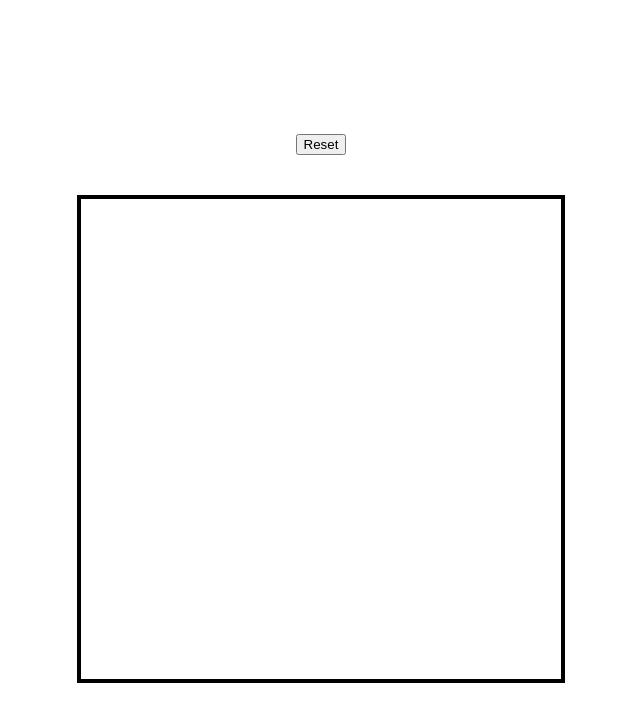
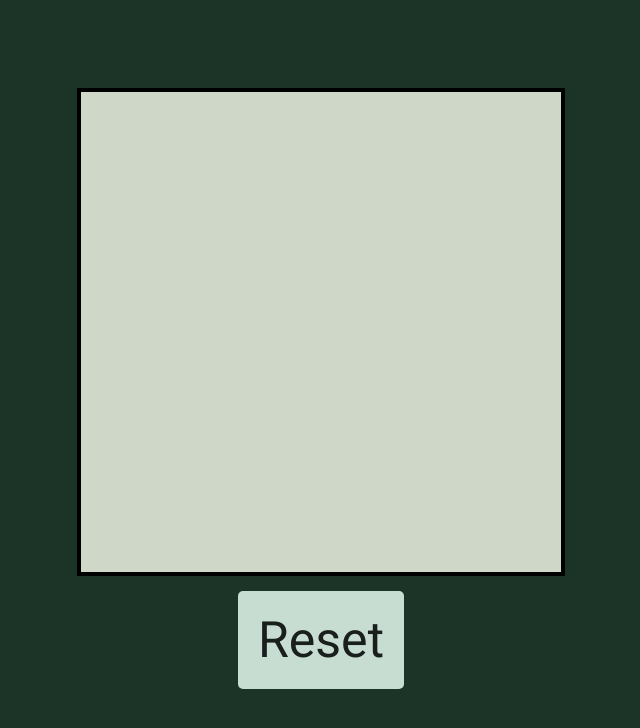
Before and after one commit to ScottGrieveWeb/etch-a-sketch, a plain HTML site: page index.html in a window 1280 px wide. Shown: the whole page, without its empty margins (319-959 px from the left). Drawn offline with Linux system fonts and the light colour scheme.

Commit message:
Added simple styling

```diff
--- a/index.html
+++ b/index.html
@@ -4,6 +4,9 @@
     <meta charset="UTF-8">
     <meta name="viewport" content="width=device-width, initial-scale=1.0">
     <link rel="stylesheet" href="style.css">
+    <link rel="preconnect" href="https://fonts.googleapis.com">
+    <link rel="preconnect" href="https://fonts.gstatic.com" crossorigin>
+    <link href="https://fonts.googleapis.com/css2?family=Roboto&display=swap" rel="stylesheet">
     <title>Etch-a-sketch</title>
 </head>
 <body>
--- a/style.css
+++ b/style.css
@@ -11,14 +11,17 @@
     flex-direction: column;
     flex-wrap: wrap;
     border: 4px solid black;
+    background-color: #cfd8c8;
 }
 
 body {
     height: 100vh;
     display: flex;
-    flex-direction: column;
+    flex-direction: column-reverse;
     justify-content: center;
     align-items: center;
+    background-color: #1c3327;
+    font-family: 'Roboto', sans-serif;
 }
 
 .hover {
@@ -28,3 +31,22 @@ body {
 #reset {
     margin-bottom: 40px;
 }
+
+button {
+    padding: 0;
+    border: none;
+    outline: none;
+    font: inherit;
+    color: inherit;
+    background: none;
+    cursor: pointer;
+}
+
+button {
+    background-color: #c7ddd1;
+    font-size: 50px;
+    color: #181F1C;
+    padding: 20px 20px;
+    margin: 15px;
+    border-radius: 5px;
+}
```
